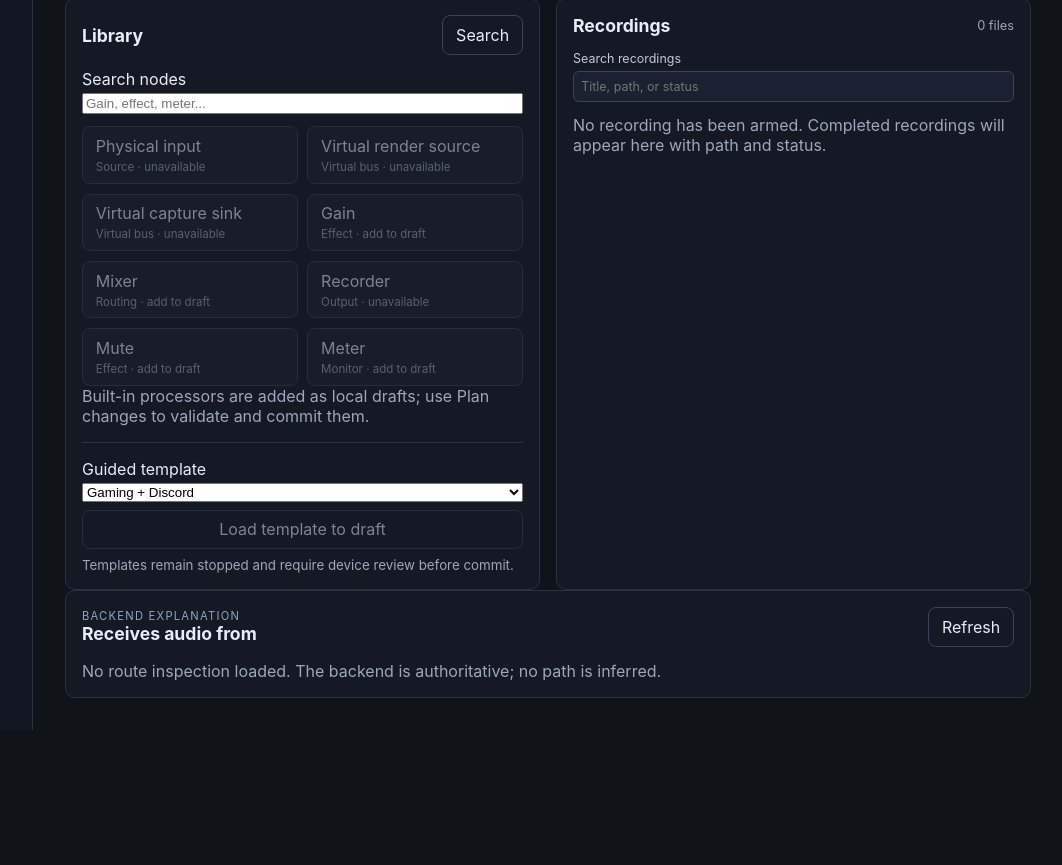
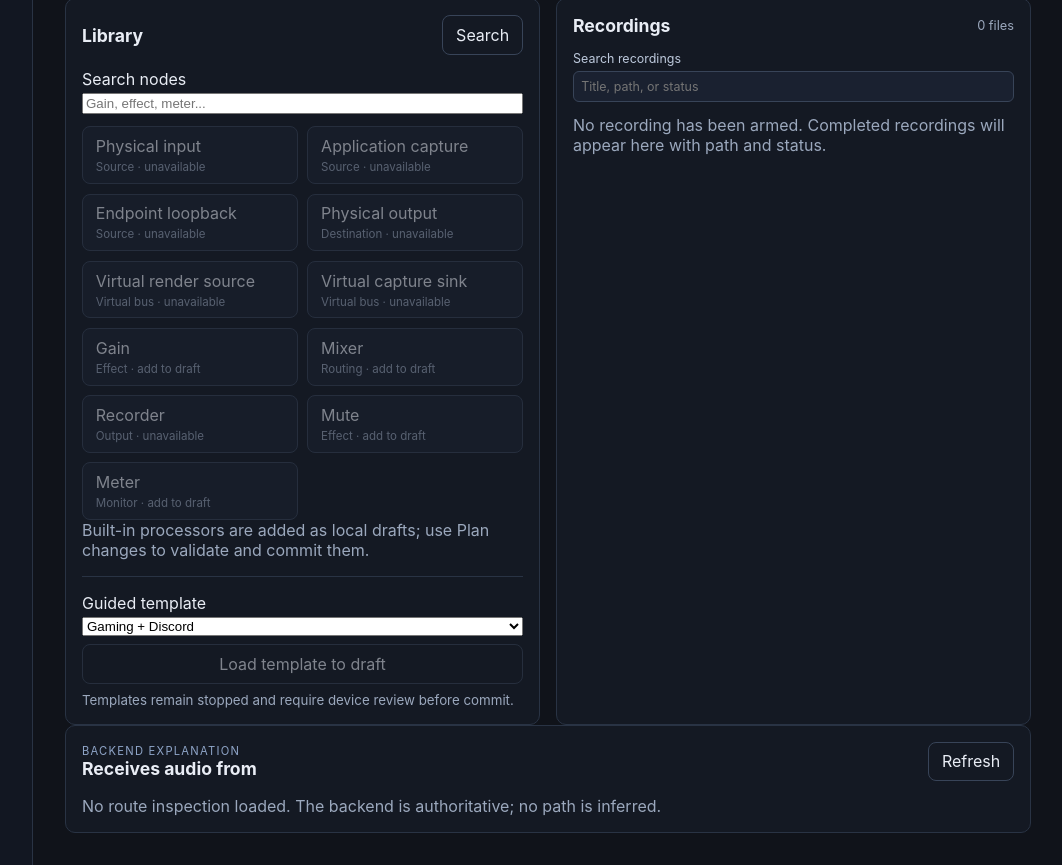
Before and after one commit to MrDesjardins/audiorouter, a React (Vite) app in the folder ui/: page / in a window 1280 px wide. Shown: the part 2480-3345 px from the top of the page, without its empty margins (217-1279 px from the left). Before the commit the page ends 3210 px from the top, so only its background shows below. Built offline with nearby package versions, Linux system fonts and the light colour scheme.

Commit message:
Expose unavailable M02 node choices

```diff
--- a/ui/src/library.ts
+++ b/ui/src/library.ts
@@ -10,6 +10,9 @@ export type LibraryEntry = {
 
 export const libraryEntries: LibraryEntry[] = [
   { id: "physical-input", label: "Physical input", category: "Source", unavailableReason: "Requires the M02 Windows audio adapter" },
+  { id: "application-capture", label: "Application capture", category: "Source", unavailableReason: "Requires the M02 Windows audio adapter" },
+  { id: "endpoint-loopback", label: "Endpoint loopback", category: "Source", unavailableReason: "Requires the M02 Windows audio adapter" },
+  { id: "physical-output", label: "Physical output", category: "Destination", unavailableReason: "Requires the M02 Windows audio adapter" },
   { id: "virtual-render-source", label: "Virtual render source", category: "Virtual bus", unavailableReason: "Requires the M03 managed virtual driver" },
   { id: "virtual-capture-sink", label: "Virtual capture sink", category: "Virtual bus", unavailableReason: "Requires the M03 managed virtual driver" },
   { id: "gain", label: "Gain", category: "Effect", kind: "gain" },
```
Also changed, not shown: 2 other files (tests, documents, lock files or other folders).
